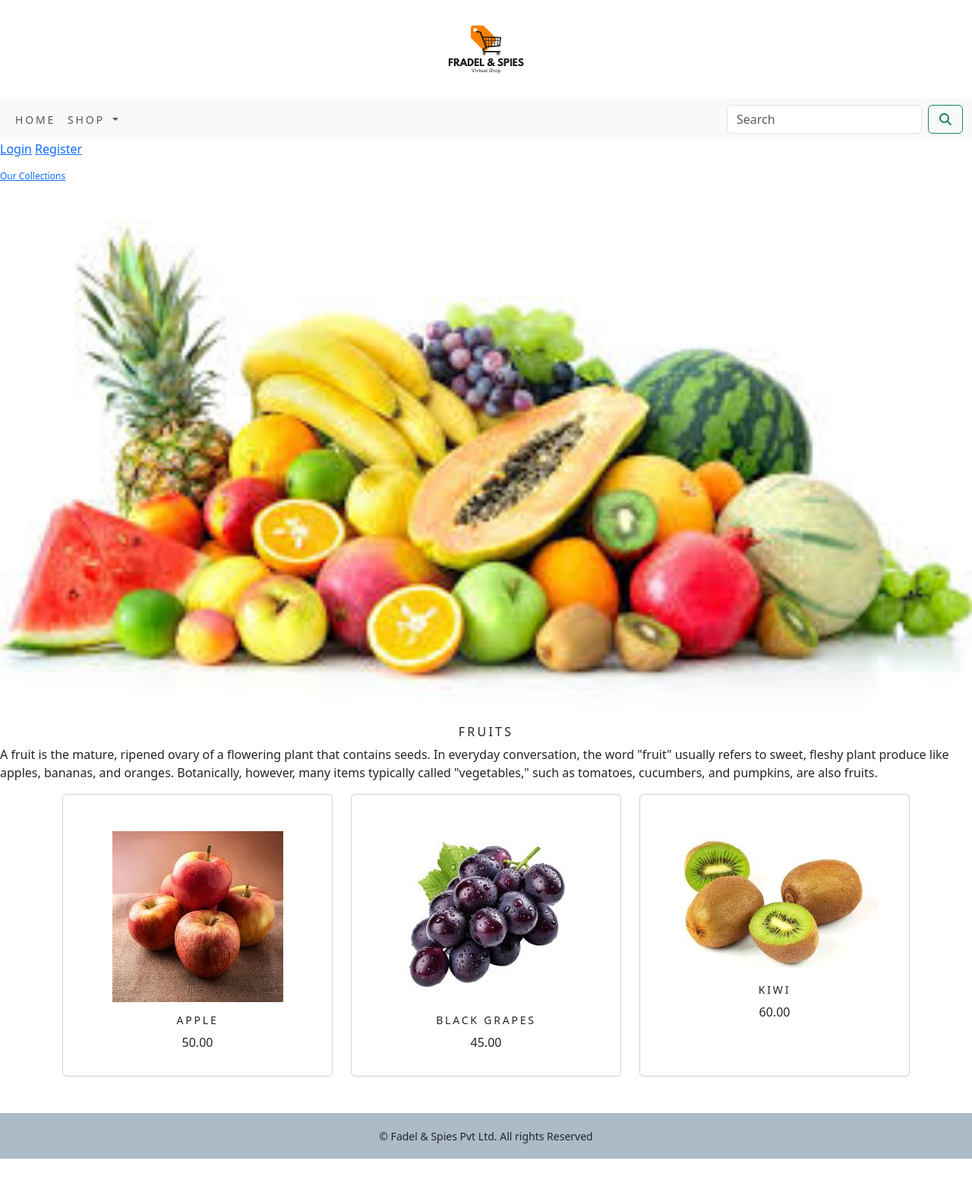
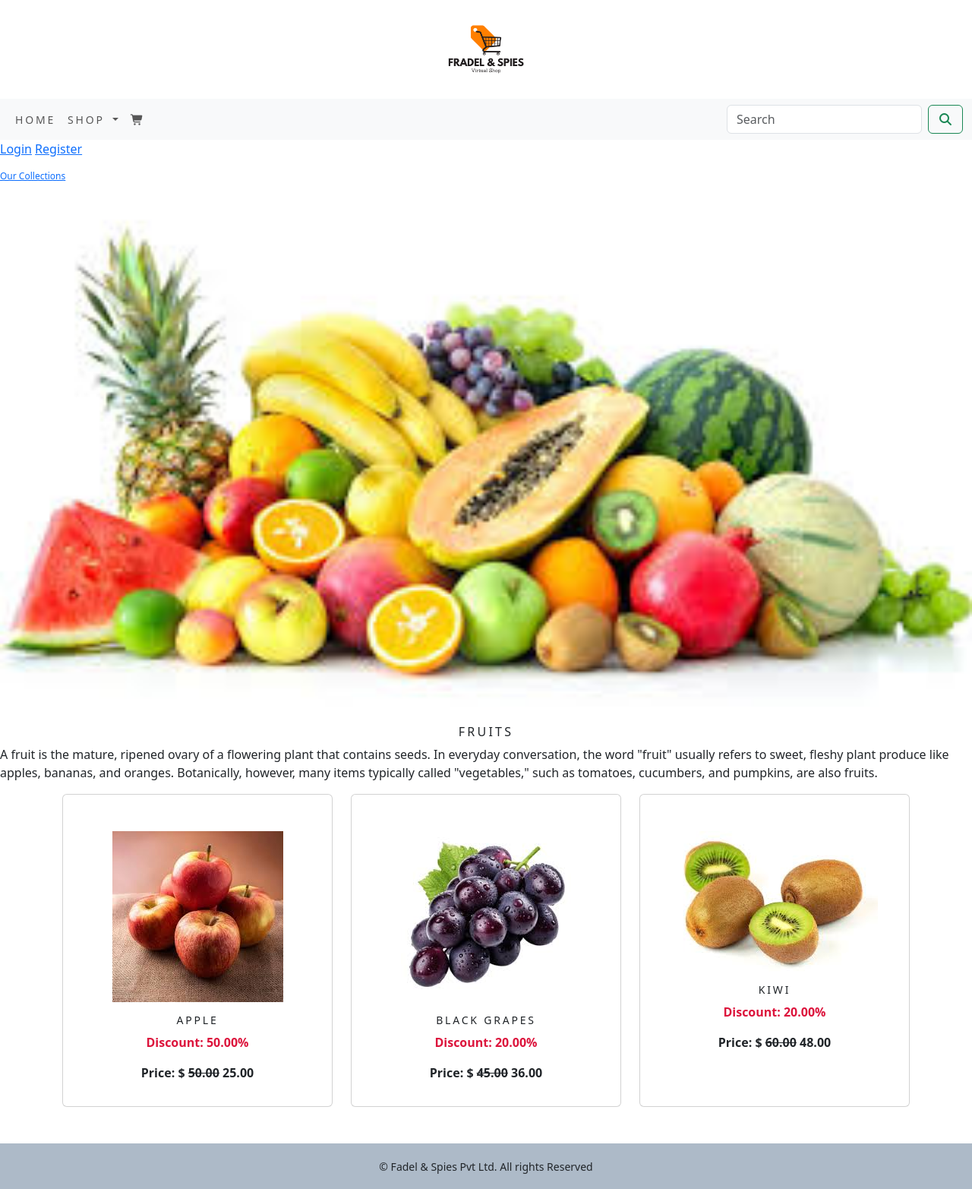
Before and after one commit to Anjali-A-A/March_Batch_Project, a Django app: page /fruits/ in a window 1280 px wide. Shown: the whole page at 76% size. Before the commit the page ends 1525 px from the top, so only its background shows below. Run offline with Django 5.2, Linux system fonts and the light colour scheme; data comes from the database, SQL or seed files in the repository; both versions use the stored data as it was after the commit; some libraries are stand-ins or nearby versions.

Commit message:
Adding discount

```diff
--- a/cart/models.py
+++ b/cart/models.py
@@ -24,7 +24,8 @@ class CartItem(models.Model):
         db_table = 'CartItem'
 
     def sub_total(self):
-        return self.product.price * self.quantity
+        discounted_price = self.product.get_final_price()
+        return discounted_price * self.quantity
 
     def __str__(self):
         return str(self.product)
--- a/cart/views.py
+++ b/cart/views.py
@@ -61,7 +61,8 @@ def cart_detail(request, total=0, counter=0, cart_items=None):
         # cart = Cart.objects.get(cart_id=_cart_id(request))
         cart_items = CartItem.objects.filter(cart=cart, active=True)
         for cart_item in cart_items:
-            total += (cart_item.product.price * cart_item.quantity)
+            # total += (cart_item.product.price * cart_item.quantity)
+            total += (cart_item.product.get_final_price() * cart_item.quantity)
             counter += cart_item.quantity
     except Cart.ObjectDoesNotExist:
         pass
--- a/shop/models.py
+++ b/shop/models.py
@@ -7,6 +7,7 @@ class Category(models.Model):
     slug = models.SlugField(max_length=250, unique=True)
     description = models.TextField(blank=True)
     image = models.ImageField(upload_to='category', blank=True)
+    discount_percentage = models.DecimalField(max_digits=5, decimal_places=2, default=0.00)
     class Meta:
         ordering = ('name',)
         verbose_name = 'category'
@@ -27,6 +28,7 @@ class Product(models.Model):
     available = models.BooleanField(default=True)
     created = models.DateTimeField(auto_now_add=True)
     updated = models.DateTimeField(auto_now=True)
+    discount_percentage = models.DecimalField(max_digits=5, decimal_places=2, default=0.00)
     class Meta:
         ordering = ('name',)
         verbose_name = 'product'
@@ -36,3 +38,11 @@ class Product(models.Model):
 
     def get_url(self):
         return reverse('shop:proDetail', args=[self.category.slug, self.slug])
+
+    def get_final_price(self):
+        applicable_discount = max(self.discount_percentage, self.category.discount_percentage)
+        discounted_price = self.price - (self.price * (applicable_discount / 100))
+        return round(discounted_price, 2)
+
+    def get_discount_percentage(self):
+        return max(self.discount_percentage, self.category.discount_percentage)
--- a/templates/category.html
+++ b/templates/category.html
@@ -59,7 +59,12 @@
                 <a href="{{product.get_url}}"><img src="{{product.image.url}}" alt="{{product.name}}"></a>
                 <div class="card-body">
                     <h4>{{product.name}}</h4>
-                    <p>{{product.price}}</p>
+                    {% if product.get_discount_percentage > 0 %}
+                        <strong><p style="color: crimson;">Discount: {{product.get_discount_percentage}}%</p></strong>
+                        <p><strong>Price: $ <strike>{{product.price}}</strike> {{product.get_final_price}}</strong></p>
+                    {% else %}
+                        <p><strong>Price: ${{product.price}}</strong></p>
+                    {% endif %}
                 </div>
 
             </div>
--- a/templates/navbar.html
+++ b/templates/navbar.html
@@ -34,11 +34,14 @@
         <!-- <li class="nav-item">
           <a class="nav-link disabled" aria-disabled="true">Disabled</a>
         </li> -->
-       {% if counter > 0 %}
+
         <li class="nav-item">
-          <a class="nav-link" href="{% url 'cart:cart_detail' %}"><i class="fa-solid fa-cart-shopping"></i>({{counter}})</a>
+          <a class="nav-link" href="{% url 'cart:cart_detail' %}"><i class="fa-solid fa-cart-shopping"></i>{% if counter > 0 %}
+          ({{counter}})
+        {% endif %}</a>
+
         </li>
-        {% endif %}
+
       </ul>
       <form class="d-flex" role="search"  action="{% url 'search_app:searchResult' %}" method="get">
 
```
Also changed, not shown: shop/admin.py (+5 -3 lines), templates/cart.html (+9 -2 lines), templates/product.html (+7 -1 lines), db.sqlite3, shop/migrations/0002_category_discount_percentage_and_more.py (added).
